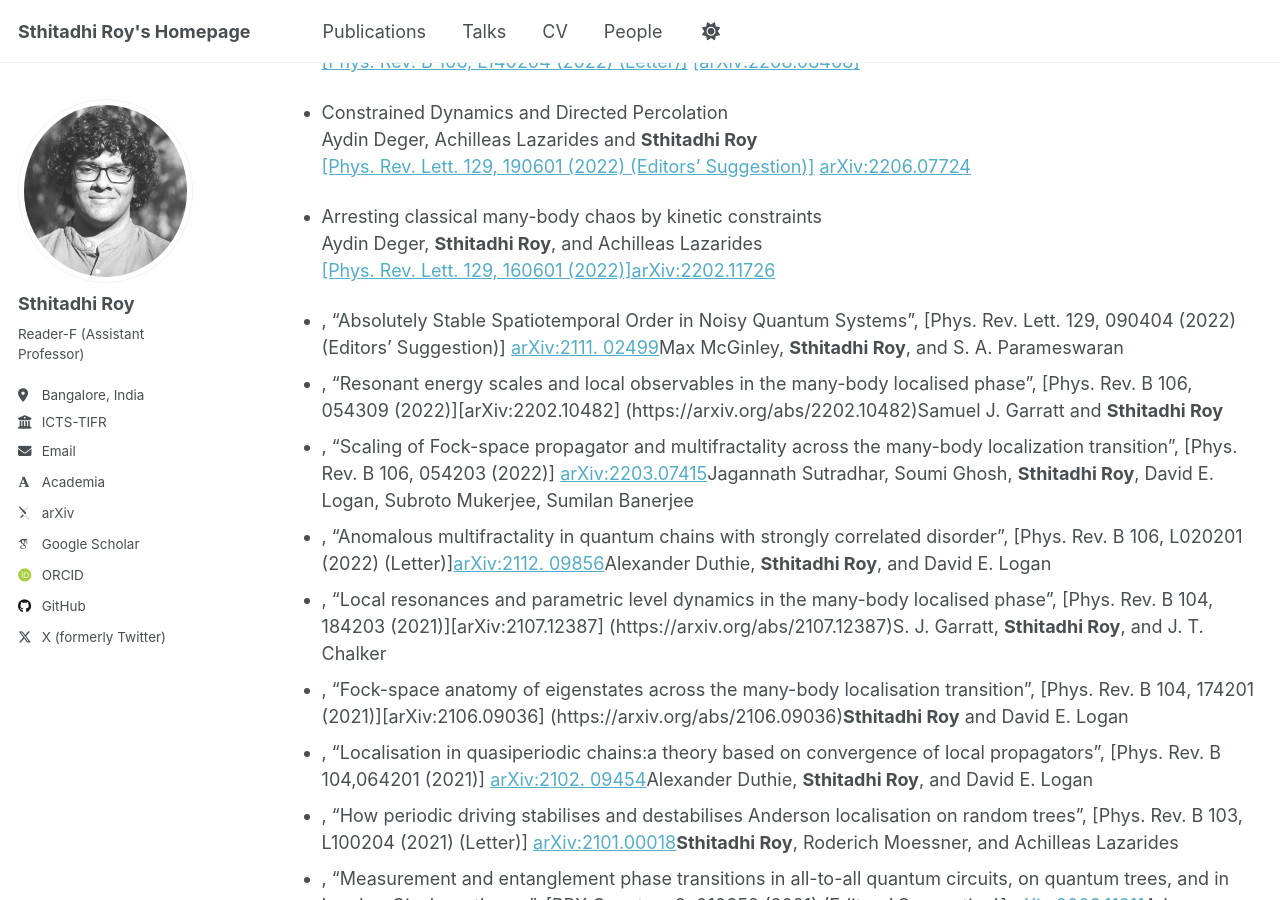
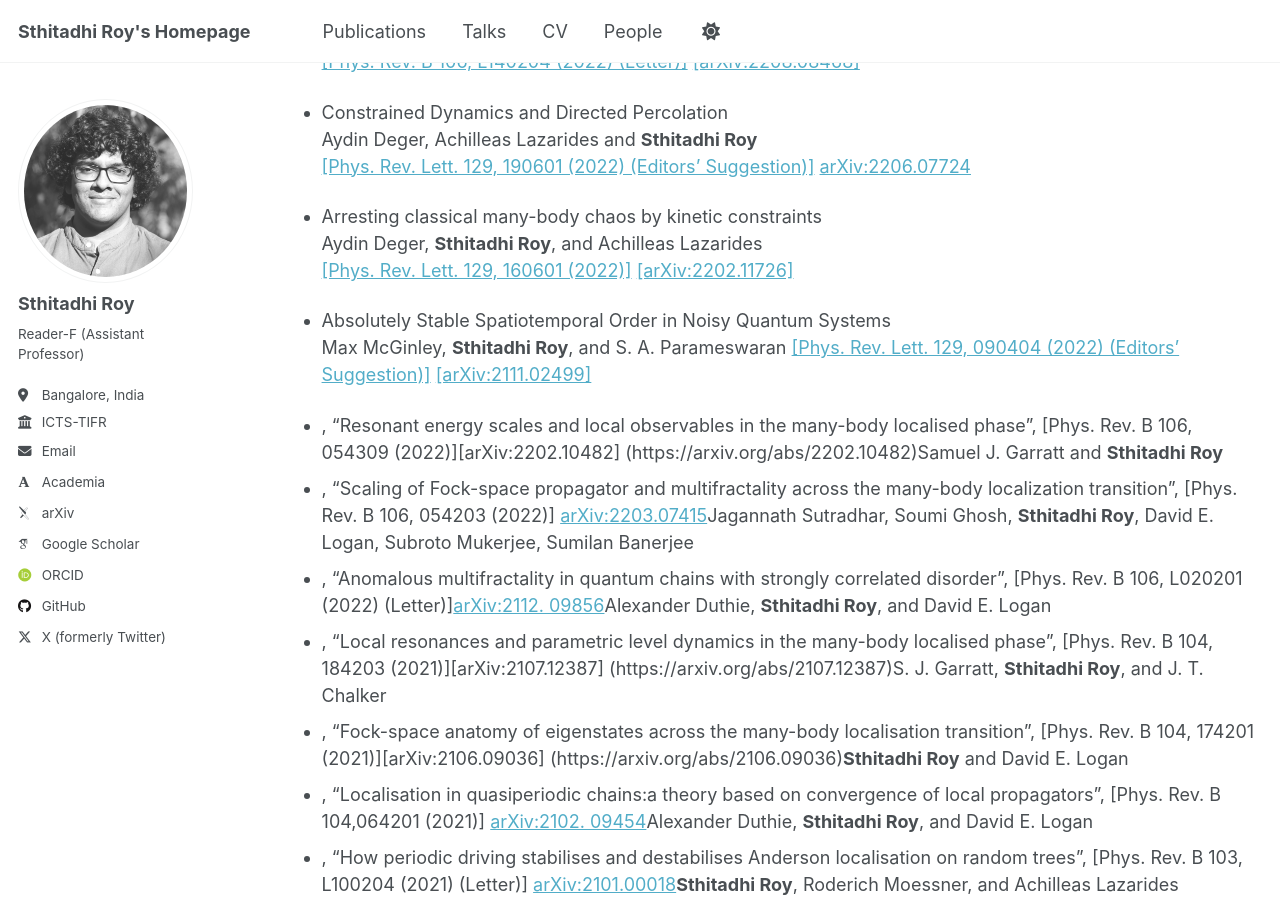
Before and after one commit to sthitadhi-roy/sthitadhi-roy.github.io, a Jekyll site: the page built from _pages/publications.md, in a window 1280 px wide and 900 px high, scrolled down 1558 px. Built offline with Jekyll 4.4.1, drawn with Linux system fonts in a browser that asks for light colours; some web fonts are replaced; part of the change alters nothing that is shown; some of the changed text lies outside the part shown.

```diff
--- a/_pages/publications.md
+++ b/_pages/publications.md
@@ -24,7 +24,7 @@ author_profile: true
 ### Journal Articles
 - Measurement-invisible quantum correlations in scrambling dynamics
   Alan Sherry and **Sthitadhi Roy**
-  [[Phys. Rev. B 111, L180301 (2025)]](https://doi.org/10.1103/PhysRevB.111.L180301) [[arXiv:2410.24212]](https://arxiv.org/abs/2410.24212)
+  [[Phys. Rev. B 111, L180301 (2025) (Letter)]](https://doi.org/10.1103/PhysRevB.111.L180301) [[arXiv:2410.24212]](https://arxiv.org/abs/2410.24212)
 - Logarithmic entanglement lightcone from eigenstate correlations in the many-body localised phase
   Ratul Thakur, Bikram Pain, and **Sthitadhi Roy**
   [[Phys. Rev. B 111, 174206 (2025)]](https://link.aps.org/doi/10.1103/PhysRevB.111.174206) [[arXiv:2504.02815]](https://arxiv.org/abs/2504.02815)
@@ -75,10 +75,13 @@ author_profile: true
 
 - Arresting classical many-body chaos by kinetic constraints
   Aydin Deger, **Sthitadhi Roy**, and Achilleas Lazarides
-  [[Phys. Rev. Lett. 129, 160601 (2022)]](https://doi.org/10.1103/PhysRevLett.129.160601)[arXiv:2202.11726](https://arxiv.org/abs/2202.11726)
+  [[Phys. Rev. Lett. 129, 160601 (2022)]](https://doi.org/10.1103/PhysRevLett.129.160601) [[arXiv:2202.11726]](https://arxiv.org/abs/2202.11726)
 
-- , "Absolutely Stable Spatiotemporal Order in Noisy Quantum Systems", [Phys. Rev. Lett. 129, 090404 (2022) (Editors' Suggestion)] [arXiv:2111.
-  02499](https://arxiv.org/abs/2111.02499)Max McGinley, **Sthitadhi Roy**, and S. A. Parameswaran
+- Absolutely Stable Spatiotemporal Order in Noisy Quantum Systems
+  Max McGinley, **Sthitadhi Roy**, and S. A. Parameswaran
+  [[Phys. Rev. Lett. 129, 090404 (2022) (Editors' Suggestion)]](https://doi.org/10.1103/PhysRevLett.129.090404) [[arXiv:2111.02499]](https://arxiv.org/abs/2111.02499)
+
+
 - , "Resonant energy scales and local observables in the many-body localised phase", [Phys. Rev. B 106, 054309 (2022)][arXiv:2202.10482]
   (https://arxiv.org/abs/2202.10482)Samuel J. Garratt and  **Sthitadhi Roy**
 - , "Scaling of Fock-space propagator and multifractality across the many-body localization transition", [Phys. Rev. B 106, 054203 (2022)]
```
